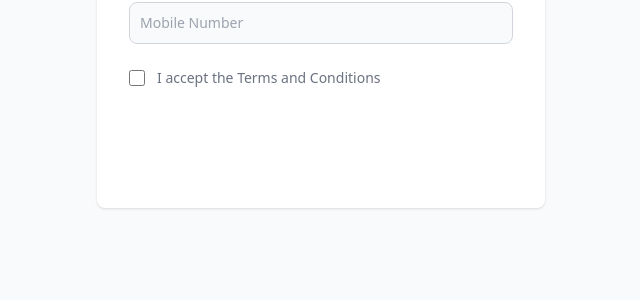
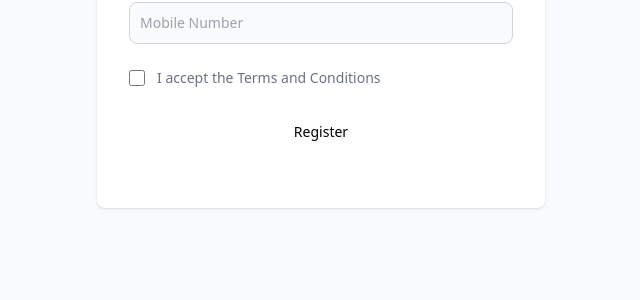
Before and after one commit to ChiragRohada7020/Taarit_api, a Flask app: page / in a window 1280 px wide. Shown: the part 491-791 px from the top of the page, without its empty margins (319-959 px from the left). Run offline with Flask 2, Linux system fonts and the light colour scheme.

Commit message:
Update index.html

```diff
--- a/templates/index.html
+++ b/templates/index.html
@@ -107,7 +107,7 @@
               </div>
               <button
                 type="submit"
-                class="w-full text-white bg-primary-600 hover:bg-primary-400 focus:ring-4 focus:outline-none focus:ring-primary-300 font-medium rounded-lg text-sm px-5 py-2.5 text-center dark:bg-primary-600 dark:hover:bg-primary-700 dark:focus:ring-primary-800"
+                class="w-full  text-black sm:text-white bg-primary-600 hover:bg-primary-400 focus:ring-4 focus:outline-none focus:ring-primary-300 font-medium rounded-lg text-sm px-5 py-2.5 text-center dark:bg-primary-600 dark:hover:bg-primary-700 dark:focus:ring-primary-800"
               >
                 Register
               </button>
```
